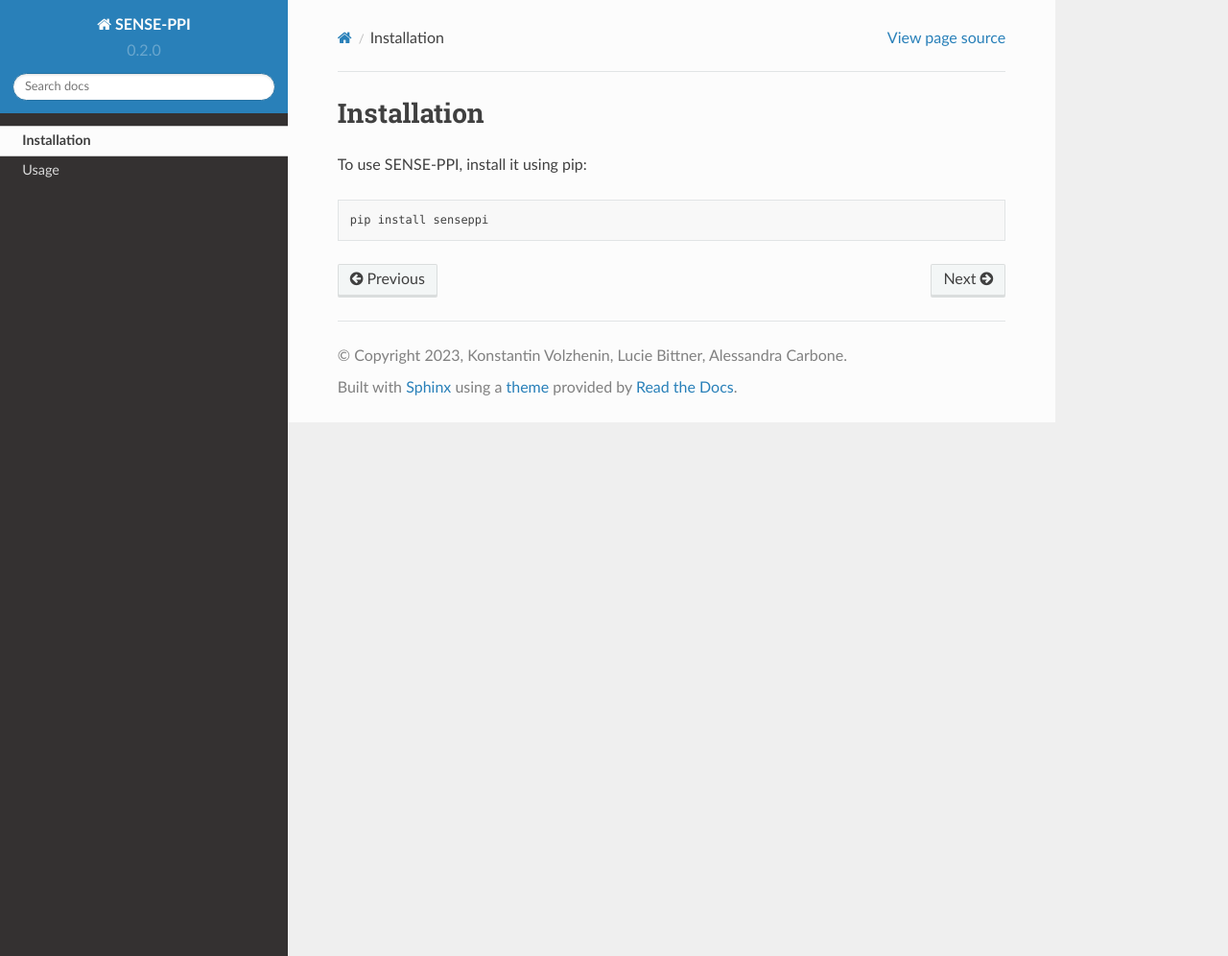
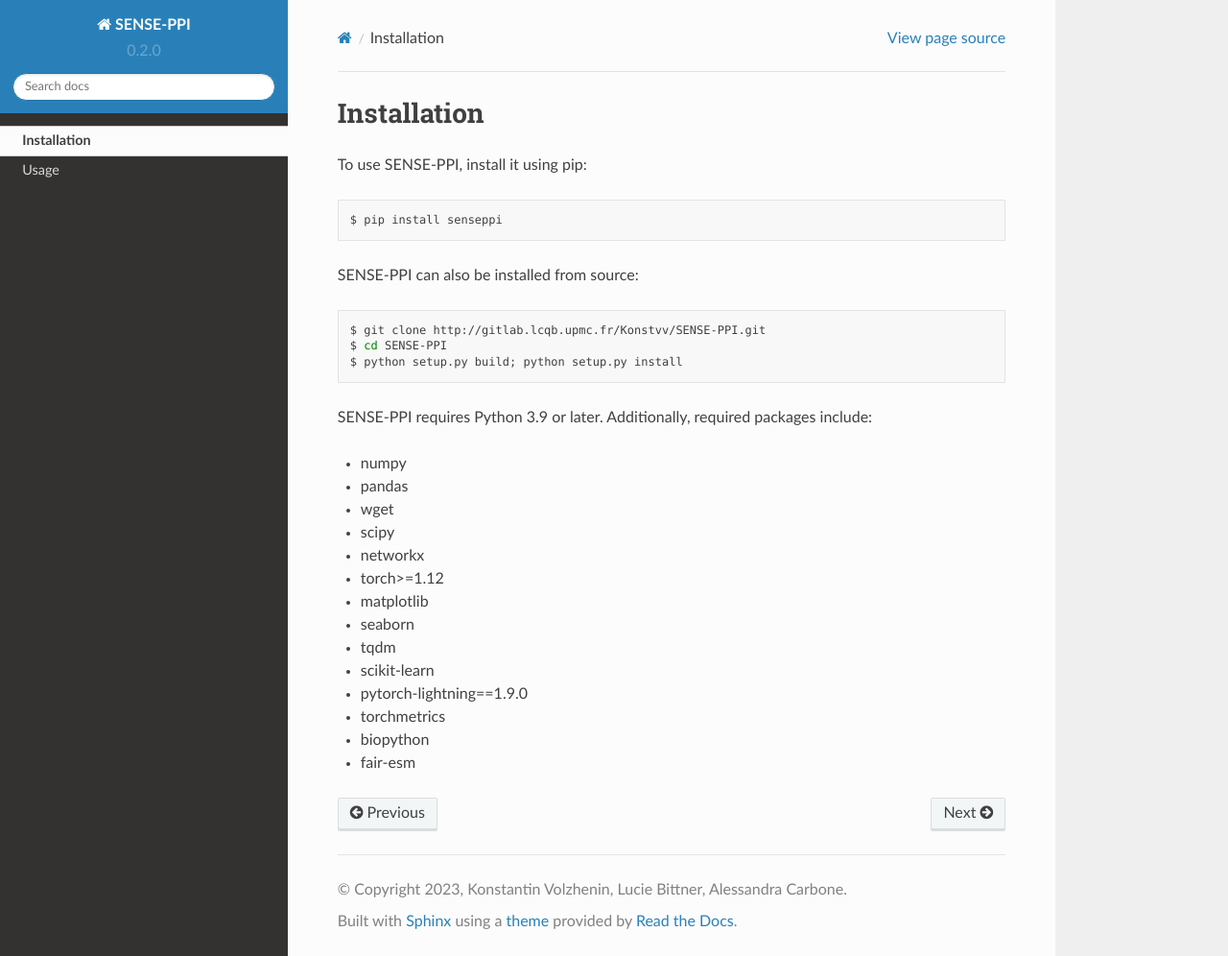
Before and after one commit to Amelie-Schreiber/sense-ppi, a Sphinx documentation site: the page built from docs/source/installation.rst, in a window 1280 px wide and 996 px high. Shown: the whole window at 96% size. Built offline with Sphinx 7.4.7 and the Read the Docs theme 2.0.0, drawn with Linux system fonts in a browser that asks for light colours.

Commit message:
minor doc changes

```diff
--- a/docs/source/installation.rst
+++ b/docs/source/installation.rst
@@ -7,4 +7,30 @@
 
 .. code-block:: bash
 
-   pip install senseppi
+   $ pip install senseppi
+
+SENSE-PPI can also be installed from source:
+
+.. code-block:: bash
+
+   $ git clone http://gitlab.lcqb.upmc.fr/Konstvv/SENSE-PPI.git
+   $ cd SENSE-PPI
+   $ python setup.py build; python setup.py install
+
+SENSE-PPI requires Python 3.9 or later.
+Additionally, required packages include:
+
+- numpy
+- pandas
+- wget
+- scipy
+- networkx
+- torch>=1.12
+- matplotlib
+- seaborn
+- tqdm
+- scikit-learn
+- pytorch-lightning==1.9.0
+- torchmetrics
+- biopython
+- fair-esm
--- a/docs/source/usage.rst
+++ b/docs/source/usage.rst
@@ -6,14 +6,14 @@
 Quick start
 ------------
 
-SENSE-PPI can be used to predict pairwise interactions between proteins. The input is a FASTA file with protein sequences.
-The output is a .tsv file with predictions as well as a secondary .tsv file with only positive interactions. By default, the predictions are made in "all vs all" manner: all possible protein pairs are considered.
+SENSE-PPI can be used to predict pairwise physical interactions between proteins. The simplest input is single a FASTA file with protein sequences.
+The output is a .tsv file with all predictions as well as a secondary .tsv file that contains only positive interactions. By default, the predictions are made in "all vs all" manner: all possible protein pairs from the input file are considered.
 
 In order to copmute the predictions for all possible pairs from FASTA file, the following command can be used:
 
 .. code-block:: bash
 
-    senseppi predict proteins.fasta
+    $ senseppi predict proteins.fasta
 
 By default, if no model is provided, the pre-trained model on human PPIs is used.
 
```
